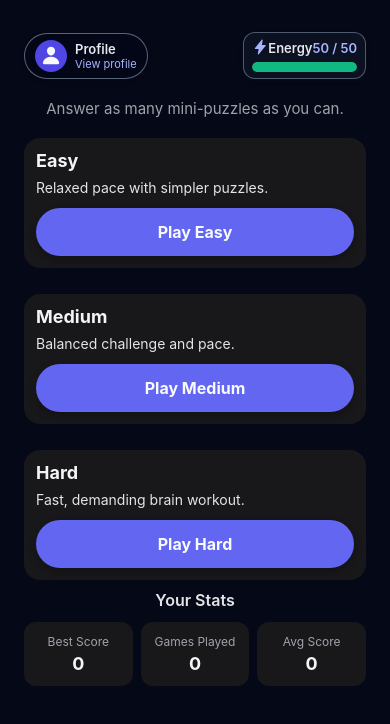
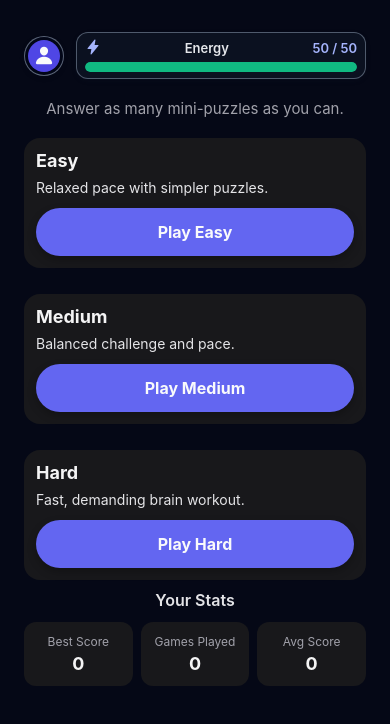
Before and after one commit to mdturin/1-Minute-Brain-Challenge, a React Native app in the folder app/: screen /Home in a window 390 px wide. Shown: the top 724 px of the page. Built offline with nearby package versions, Linux system fonts and the light colour scheme.

Commit message:
update ui

```diff
--- a/app/src/screens/HomeScreen.tsx
+++ b/app/src/screens/HomeScreen.tsx
@@ -130,12 +130,6 @@ export default function HomeScreen({ navigation }: Props) {
             >
               <View style={styles.profileAvatar}>
                 <Ionicons name="person" size={20} color="#f9fafb" />
-              </View>
-              <View style={styles.profileTextContainer}>
-                <Text style={styles.profileName} numberOfLines={1}>
-                  {profileLoading ? 'Loading...' : 'Profile'}
-                </Text>
-                <Text style={styles.profileLink}>View profile</Text>
               </View>
             </TouchableOpacity>
             <View style={styles.energyContainer} accessibilityLabel={`Energy bar, current level ${energy} out of ${maxEnergy}, refills over time`}>
@@ -271,12 +265,12 @@ const styles = StyleSheet.create({
     textAlign: 'center',
   },
   profileChip: {
-    flexDirection: 'row',
+    width: 40,
+    height: 40,
     alignItems: 'center',
-    paddingHorizontal: 10,
-    paddingVertical: 6,
+    justifyContent: 'center',
     backgroundColor: '#020617',
-    borderRadius: 999,
+    borderRadius: 20,
     borderWidth: 1,
     borderColor: 'rgba(148, 163, 184, 0.6)',
     shadowColor: '#020617',
@@ -292,7 +286,6 @@ const styles = StyleSheet.create({
     backgroundColor: '#4f46e5',
     alignItems: 'center',
     justifyContent: 'center',
-    marginRight: 8,
   },
   profileAvatarText: {
     fontSize: 14,
@@ -312,7 +305,9 @@ const styles = StyleSheet.create({
     color: '#a5b4fc',
   },
   energyContainer: {
+    flex: 1,
     marginTop: 0,
+    marginLeft: 12,
     backgroundColor: '#0b1120',
     borderRadius: 12,
     paddingVertical: 6,
```
